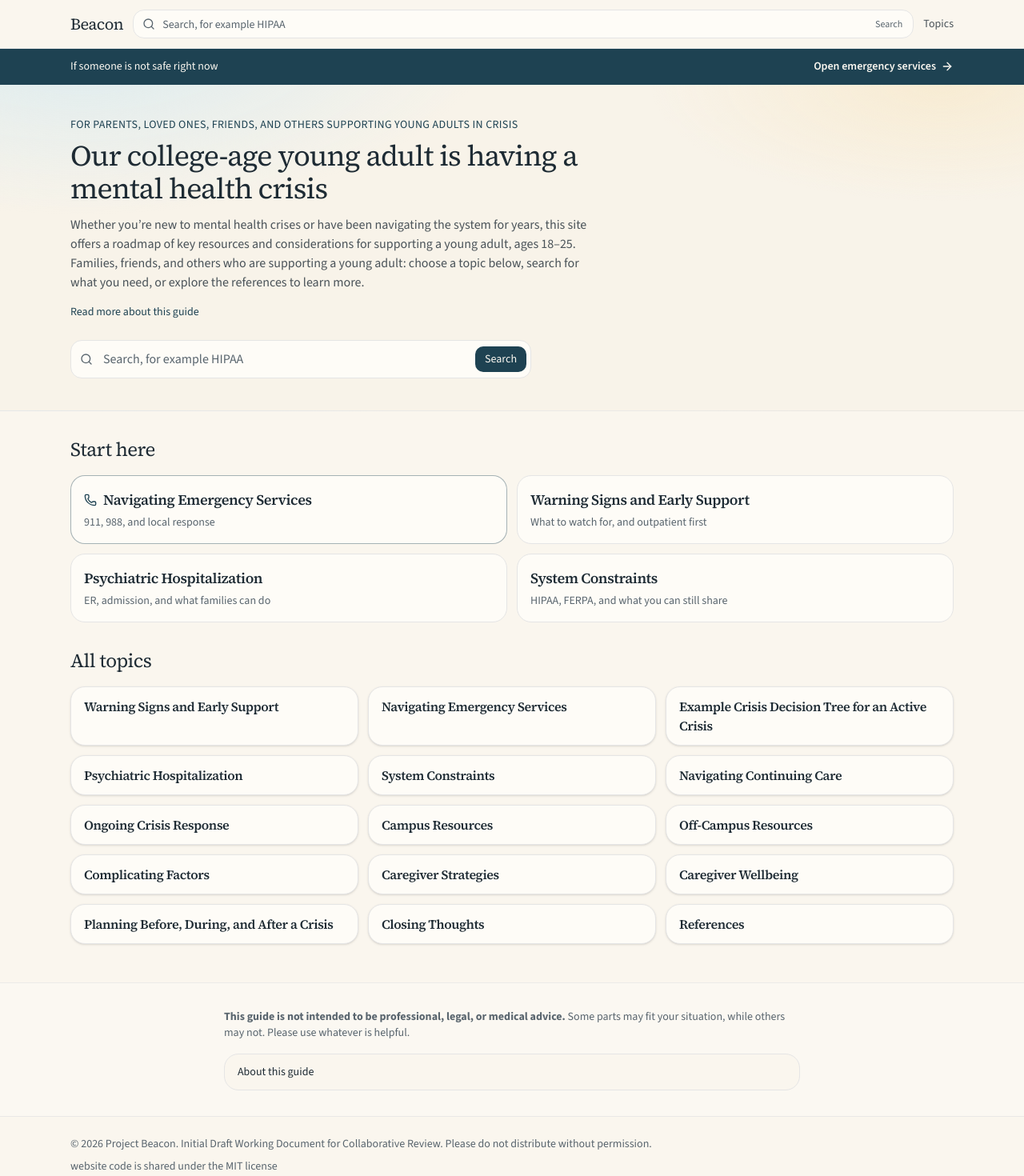
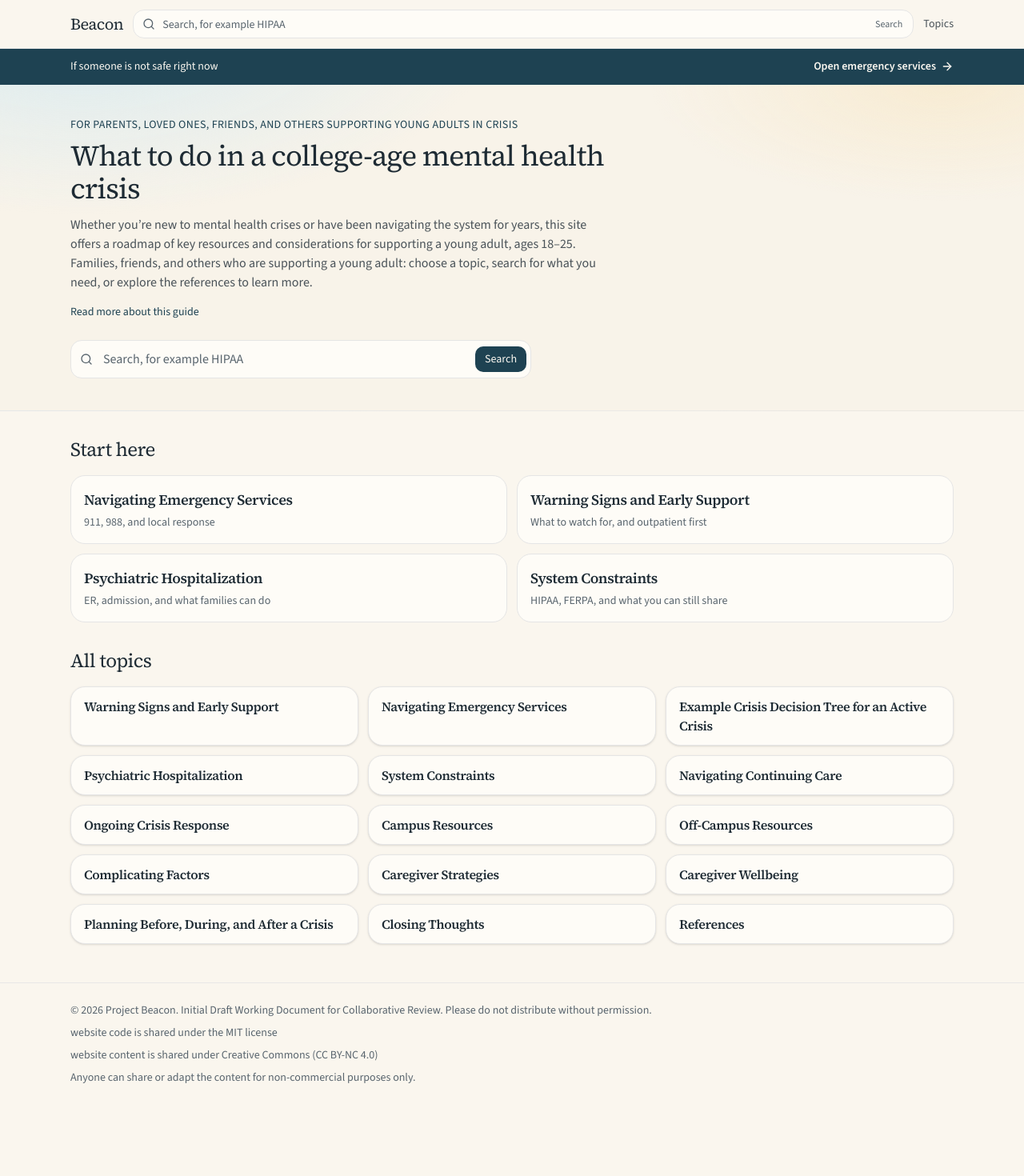
Before and after one commit to pdxshibaa/Beacon, a Next.js app: page / in a window 1280 px wide. Shown: the top 1470 px of the page at 80% size. After the commit the page ends 1381 px from the top, so only its background shows below. Built offline with nearby package versions, Linux system fonts and the light colour scheme.

Commit message:
wording and hovering changes

```diff
--- a/src/components/contents-nav.tsx
+++ b/src/components/contents-nav.tsx
@@ -29,6 +29,14 @@ export function ContentsNav({
             Start here
           </Link>
         </li>
+        <li>
+          <Link
+            href="/about"
+            className="block rounded-md px-2 py-1 leading-snug text-muted-foreground transition-colors hover:bg-muted hover:text-foreground"
+          >
+            About this guide
+          </Link>
+        </li>
         {topicSections.map((section) => {
           const href = `/guide/${section.slug}`;
           const active = section.slug === currentSlug;
@@ -40,7 +48,7 @@ export function ContentsNav({
                   "block rounded-md px-2 py-1 leading-snug transition-colors hover:bg-muted hover:text-foreground",
                   active
                     ? "bg-muted font-medium text-foreground"
-                    : "text-muted-foreground"
+                    : "text-foreground/80 visited:text-muted-foreground"
                 )}
                 aria-current={active ? "page" : undefined}
               >
--- a/src/components/home-intro.tsx
+++ b/src/components/home-intro.tsx
@@ -1,21 +1,9 @@
 import Link from "next/link";
-import { ArrowRight, Phone } from "lucide-react";
+import { ArrowRight } from "lucide-react";
 
 import { SearchBox } from "@/components/search-box";
 import { TopicCards } from "@/components/topic-cards";
-import { getIntroContent } from "@/lib/intro";
 import { getSection, paper } from "@/lib/paper";
-import { cn } from "@/lib/utils";
-
-function Html({
-  html,
-  className,
-}: {
-  html: string;
-  className?: string;
-}) {
-  return <p className={className} dangerouslySetInnerHTML={{ __html: html }} />;
-}
 
 const START_HERE = [
   {
@@ -37,8 +25,6 @@ const START_HERE = [
 ] as const;
 
 export function HomeIntro() {
-  const intro = getIntroContent();
-
   return (
     <div className="w-full">
       <div className="border-b border-primary/20 bg-primary text-primary-foreground">
@@ -62,16 +48,20 @@ export function HomeIntro() {
             {paper.eyebrow}
           </p>
           <h1 className="mt-2 max-w-2xl font-heading text-3xl leading-[1.15] tracking-tight text-foreground sm:text-4xl">
-            Our college-age young adult is having a mental health crisis
+            What to do in a college-age mental health crisis
           </h1>
           <p className="mt-3 max-w-2xl text-foreground/80">
-            Whether you’re new to mental health crises or have been navigating the system for years, this site offers a roadmap of key resources and considerations for supporting a young adult, ages 18–25.
-            <br></br>Families, friends, and others who are supporting a young adult: choose a topic below, search for what you need, or explore the references to learn more.
+            Whether you’re new to mental health crises or have been navigating
+            the system for years, this site offers a roadmap of key resources
+            and considerations for supporting a young adult, ages 18–25.
+            Families, friends, and others who are supporting a young adult:
+            choose a topic, search for what you need, or explore the references
+            to learn more.
           </p>
           <p className="mt-3">
             <Link
               href="/about"
-    className="text-sm font-small text-primary text-right underline-offset-4 hover:underline"
+              className="text-sm font-medium text-primary underline-offset-4 hover:underline"
             >
               Read more about this guide
             </Link>
@@ -92,22 +82,13 @@ export function HomeIntro() {
             if (!section) {
               return null;
             }
-            const isEmergency = item.slug === "emergency-services";
             return (
               <li key={item.slug}>
                 <Link
                   href={`/guide/${item.slug}`}
-                  className={cn(
-                    "flex h-full flex-col rounded-2xl border p-4 transition-all hover:-translate-y-0.5 hover:shadow-md",
-                    isEmergency
-                      ? "border-primary/40 bg-card"
-                      : "border-border bg-card"
-                  )}
+                  className="flex h-full flex-col rounded-2xl border border-border bg-card p-4 text-foreground transition-all hover:-translate-y-0.5 hover:shadow-md visited:border-border/80 visited:text-muted-foreground"
                 >
-                  <span className="inline-flex items-center gap-2 font-heading text-lg font-semibold tracking-tight">
-                    {isEmergency ? (
-                      <Phone className="size-4 text-primary" aria-hidden />
-                    ) : null}
+                  <span className="font-heading text-lg font-semibold tracking-tight">
                     {section.title}
                   </span>
                   <span className="mt-1 text-sm text-muted-foreground">
@@ -131,39 +112,6 @@ export function HomeIntro() {
           <TopicCards compact />
         </div>
       </section>
-
-      {intro ? (
-        <section className="border-t border-border/70 bg-card/50">
-          <div className="mx-auto max-w-3xl px-4 py-8 sm:px-6">
-            {intro.disclaimerHtml ? (
-              <Html
-                html={intro.disclaimerHtml}
-                className="text-sm text-muted-foreground"
-              />
-            ) : null}
-            <details className="mt-4 rounded-2xl border border-border bg-background px-4 py-3">
-              <summary className="cursor-pointer text-sm font-medium">
-                About this guide
-              </summary>
-              <div className="mt-4 space-y-4 text-sm leading-relaxed text-foreground/90">
-                <Html html={intro.leadHtml} />
-                <p>{intro.factorLead}</p>
-                <ul className="list-disc space-y-1 pl-5 text-muted-foreground">
-                  {intro.factors.map((factor) => (
-                    <li key={factor.label}>{factor.text}</li>
-                  ))}
-                </ul>
-                <Html html={intro.purposeHtml} />
-                <Html html={intro.sourceHtml} />
-                <Html html={intro.crisisHtml} />
-                <Html html={intro.scopeHtml} />
-                <Html html={intro.limitedHtml} />
-                <p className="text-muted-foreground">{paper.authors}</p>
-              </div>
-            </details>
-          </div>
-        </section>
-      ) : null}
     </div>
   );
 }
--- a/src/components/topic-cards.tsx
+++ b/src/components/topic-cards.tsx
@@ -16,13 +16,13 @@ export function TopicCards({ compact = false }: { compact?: boolean }) {
           <Link
             href={`/guide/${section.slug}`}
             className={cn(
-              "group flex h-full flex-col rounded-2xl border border-border bg-card shadow-sm transition-all duration-150 hover:-translate-y-0.5 hover:border-primary/40 hover:shadow-md focus-visible:ring-3 focus-visible:ring-ring/50 focus-visible:outline-none",
+              "group flex h-full flex-col rounded-2xl border border-border bg-card text-foreground shadow-sm transition-all duration-150 hover:-translate-y-0.5 hover:border-primary/40 hover:shadow-md focus-visible:ring-3 focus-visible:ring-ring/50 focus-visible:outline-none visited:border-border/80 visited:text-muted-foreground",
               compact ? "px-4 py-3" : "p-5"
             )}
           >
             <span
               className={cn(
-                "font-heading leading-snug font-semibold tracking-tight text-foreground group-hover:text-primary",
+                "font-heading leading-snug font-semibold tracking-tight group-hover:text-primary",
                 compact ? "text-base" : "text-lg"
               )}
             >
```
Lines whose indentation alone changed are shown as unchanged.
